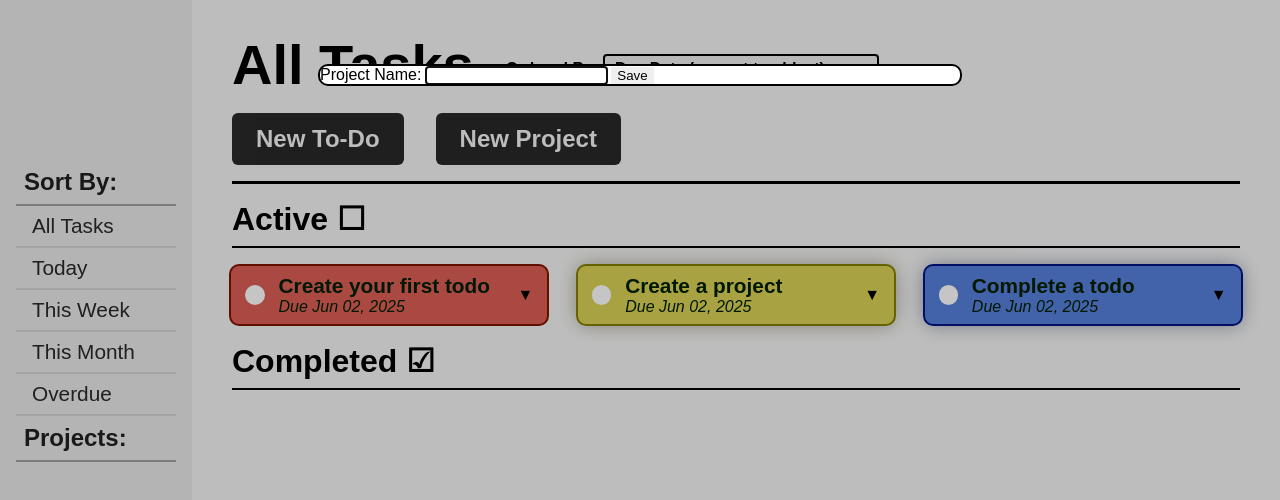
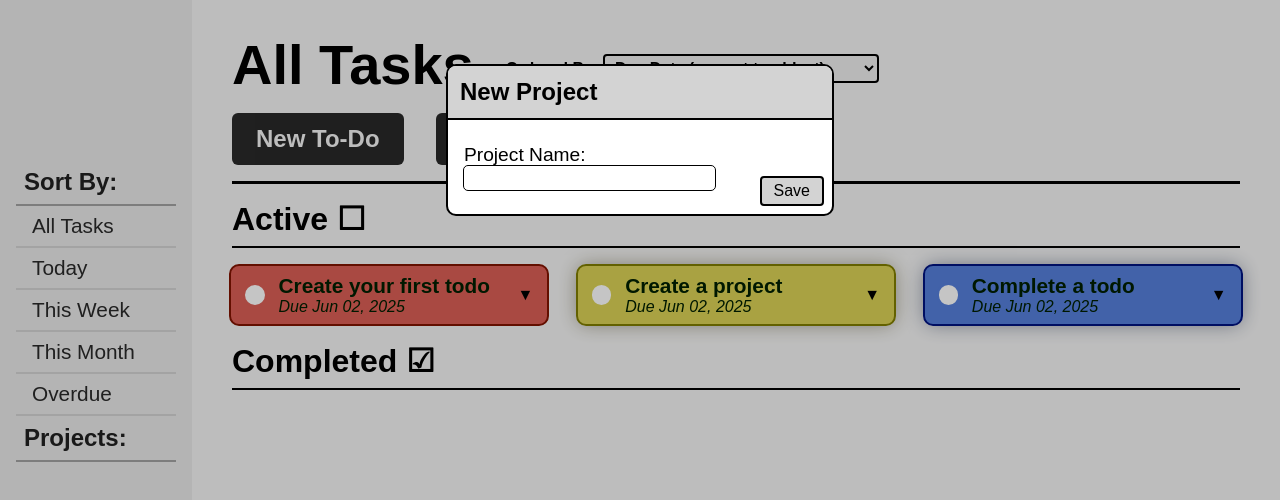
Before and after one commit to lmorgan2398/todo-list, a website with bundled scripts: page src/template.html in a window 1280 px wide. Both pictures are taken after a click on the button "New Project". Built offline with nearby package versions, Linux system fonts and the light colour scheme.

Commit message:
Style new project dialog

```diff
--- a/src/styles.css
+++ b/src/styles.css
@@ -563,7 +563,7 @@ dialog::backdrop {
 }
 
 .project-dialog {
-    width: max(50%, 40rem);
+    width: max(30%, 20rem);
     margin-top: 4rem;
     justify-self: center;
     border-radius: 10px;
@@ -577,3 +577,34 @@ dialog::backdrop {
     width: 100%;
     height: 100%;
 }
+
+dialog h2 {
+    padding: 12px 0px 12px 12px;
+    width: 100% - 12px;
+    border-bottom: 2px solid black;
+    background-color: lightgray;
+    border-top-left-radius: inherit;
+    border-top-right-radius: inherit;
+}
+
+.project-dialog-container label {
+    margin: 1.5rem 1rem;
+    font-size: 1.2rem;
+}
+
+#project {
+    outline: 1px solid black;
+    border-radius: 4px;
+    font-size: 1.2rem;
+}
+
+.project-button {
+    position: absolute;
+    right: .5rem;
+    bottom: .5rem;
+    border: 2px solid black;
+    border-radius: 4px;
+    font-size: 1rem;
+    padding: .25rem .75rem;
+    background-color: lightgray;
+}
--- a/src/template.html
+++ b/src/template.html
@@ -94,6 +94,7 @@
 </dialog>
 <dialog class="project-dialog">
     <div class="project-dialog-container">
+        <h2>New Project</h2>
         <label for="project">Project Name:
             <input type="text" name="project" id="project">
             <button type="button" class="project-button">Save</button>
```
